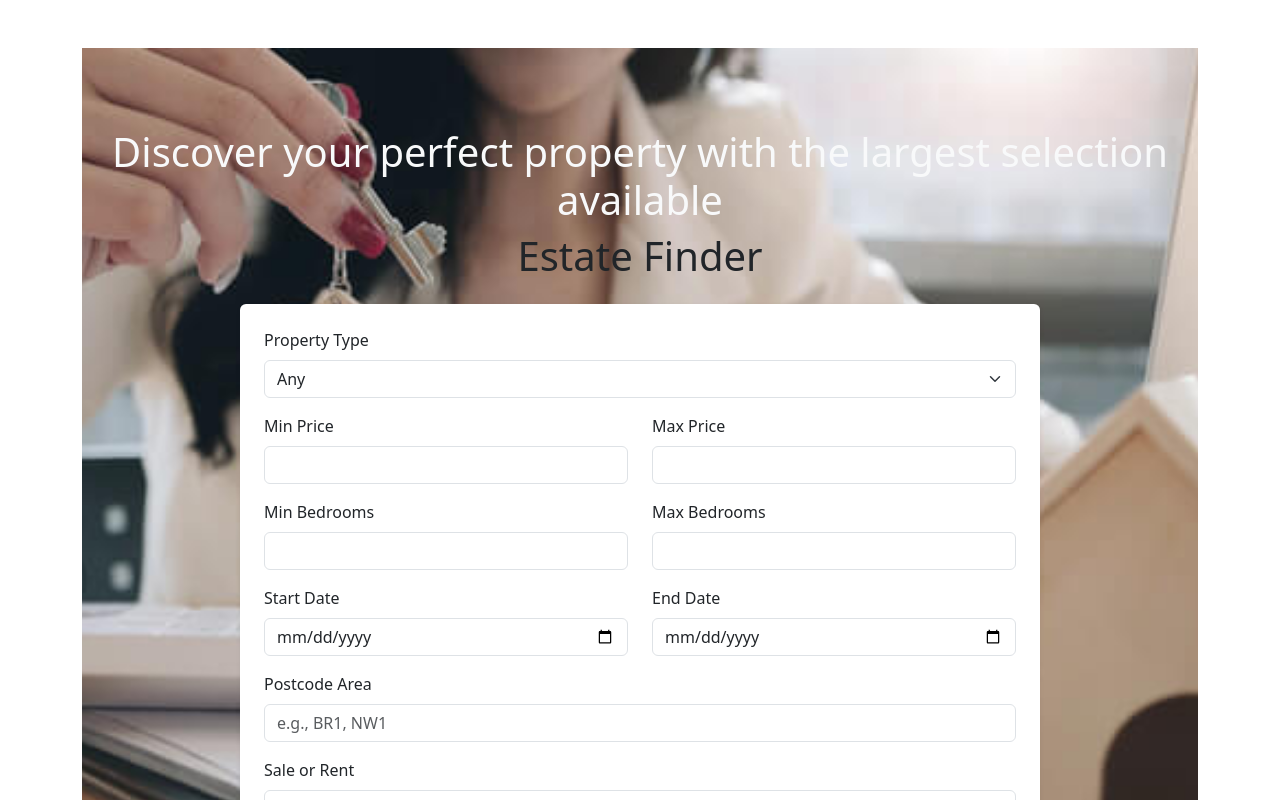
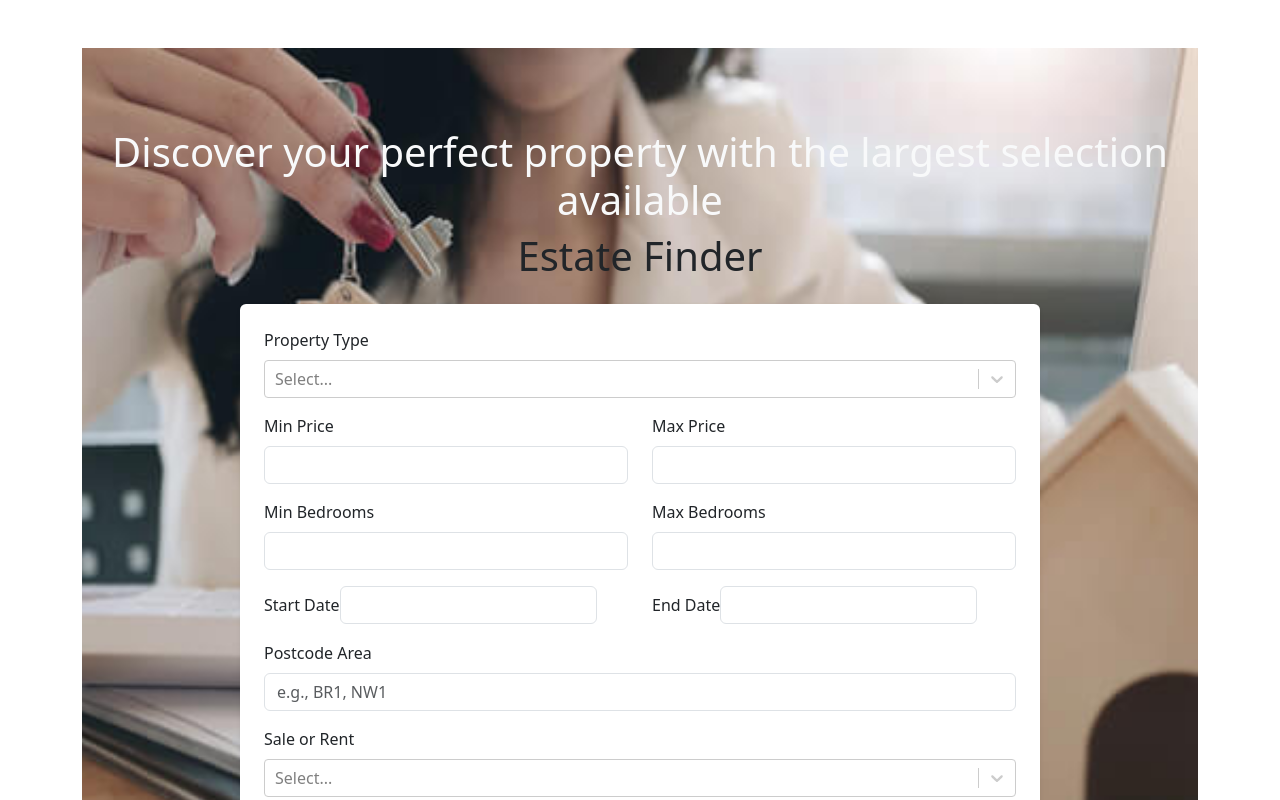
Before and after one commit to kavindya369/estate-agent-app, a React (Create React App) app: page / in a window 1280 px wide. Shown: the top 800 px of the page. Built offline with nearby package versions, Linux system fonts and the light colour scheme.

Commit message:
implement form search

```diff
--- a/package.json
+++ b/package.json
@@ -5,13 +5,16 @@
   "dependencies": {
     "bootstrap": "^5.3.3",
     "cra-template": "1.2.0",
+    "rc-slider": "^11.1.8",
     "react": "^19.0.0",
+    "react-datepicker": "^7.5.0",
     "react-dnd": "^16.0.1",
     "react-dnd-html5-backend": "^16.0.1",
     "react-dom": "^19.0.0",
     "react-image-gallery": "^1.3.0",
     "react-router-dom": "^7.1.1",
     "react-scripts": "5.0.1",
+    "react-select": "^5.9.0",
     "react-tabs": "^6.1.0",
     "web-vitals": "^4.2.4"
   },
--- a/src/components/PropertySearch.jsx
+++ b/src/components/PropertySearch.jsx
@@ -55,23 +55,41 @@ const PropertySearch = () => {
     e.preventDefault();
 
     const filtered = properties.filter((property) => {
-      // Filter conditions based on form data
-      const matchesPropertyType = formData.propertyType
-        ? property.type.toLowerCase() === formData.propertyType.toLowerCase()
-        : true;
+            // Filter conditions based on form data
+      const matchesPropertyType =
+        formData.propertyType && formData.propertyType.toLowerCase() !== "any"
+          ? property.type.toLowerCase() === formData.propertyType.toLowerCase()
+          : true;
+
       const matchesPrice =
         (formData.priceMin ? property.price >= parseFloat(formData.priceMin) : true) &&
         (formData.priceMax ? property.price <= parseFloat(formData.priceMax) : true);
+
       const matchesBedrooms =
         (formData.minBedrooms ? property.bedrooms >= parseInt(formData.minBedrooms) : true) &&
         (formData.maxBedrooms ? property.bedrooms <= parseInt(formData.maxBedrooms) : true);
+
       const matchesDate =
-        (formData.startDate ? new Date(`${property.added.year}-${property.added.month}-${property.added.day}`) >= new Date(formData.startDate) : true) &&
-        (formData.endDate ? new Date(`${property.added.year}-${property.added.month}-${property.added.day}`) <= new Date(formData.endDate) : true);
+        formData.startDate || formData.endDate
+          ? (formData.startDate
+              ? new Date(`${property.added.year}-${property.added.month}-${property.added.day}`) >=
+                new Date(formData.startDate)
+              : true) &&
+            (formData.endDate
+              ? new Date(`${property.added.year}-${property.added.month}-${property.added.day}`) <=
+                new Date(formData.endDate)
+              : true)
+          : true;
+
       const matchesPostcode =
-        formData.postcodeArea ? property.location.toLowerCase().startsWith(formData.postcodeArea.toLowerCase()) : true;
+        formData.postcodeArea
+          ? property.location.toLowerCase().startsWith(formData.postcodeArea.toLowerCase())
+          : true;
+
       const matchesSaleOrRent =
-        formData.saleOrRent ? property.tenure.toLowerCase() === formData.saleOrRent.toLowerCase() : true;
+        formData.saleOrRent
+          ? property.tenure.toLowerCase() === formData.saleOrRent.toLowerCase()
+          : true;
 
       return (
         matchesPropertyType &&
--- a/src/components/SearchForm.jsx
+++ b/src/components/SearchForm.jsx
@@ -1,6 +1,21 @@
 import React from 'react';
+import DatePicker from 'react-datepicker';
+import "react-datepicker/dist/react-datepicker.css";  // Import datepicker styles
+import Select from 'react-select';  // Import react-select
 
 const SearchForm = ({ formData, handleInputChange, handleSubmit }) => {
+  // Custom options for the select dropdowns
+  const propertyTypeOptions = [
+    { value: 'Any', label: 'Any' },
+    { value: 'House', label: 'House' },
+    { value: 'Flat', label: 'Flat' },
+  ];
+
+  const saleOrRentOptions = [
+    { value: 'Freehold', label: 'For Sale' },
+    { value: 'Leasehold', label: 'For Rent' },
+  ];
+
   return (
     <div className="search-container" style={{ backgroundImage: 'url(/images/img1.jpg)', backgroundSize: 'cover', backgroundPosition: 'center', padding: '80px 0' }}>
       <h1 className="text-center text-light">Discover your perfect property with the largest selection available</h1>
@@ -9,14 +24,16 @@ const SearchForm = ({ formData, handleInputChange, handleSubmit }) => {
       {/* Main form container */}
       <form onSubmit={handleSubmit} className="bg-white p-4 rounded shadow-sm" style={{ maxWidth: '800px', margin: '0 auto' }}>
 
-        {/* Property Type selection */}
+        {/* Property Type selection using React Select */}
         <div className="mb-3">
           <label htmlFor="propertyType" className="form-label">Property Type</label>
-          <select id="propertyType" name="propertyType" className="form-select" value={formData.propertyType} onChange={handleInputChange}>
-            <option value="">Any</option>
-            <option value="House">House</option>
-            <option value="Flat">Flat</option>
-          </select>
+          <Select
+            id="propertyType"
+            name="propertyType"
+            options={propertyTypeOptions}
+            value={propertyTypeOptions.find(option => option.value === formData.propertyType)}
+            onChange={selectedOption => handleInputChange({ target: { name: 'propertyType', value: selectedOption.value } })}
+          />
         </div>
 
         {/* Price Range selection (Min and Max price) */}
@@ -43,15 +60,29 @@ const SearchForm = ({ formData, handleInputChange, handleSubmit }) => {
           </div>
         </div>
 
-        {/* Date range selection (Start and End date) */}
+        {/* Date range selection (Start and End date) using React Datepicker */}
         <div className="row mb-3">
           <div className="col-12 col-md-6">
             <label htmlFor="startDate" className="form-label">Start Date</label>
-            <input type="date" id="startDate" name="startDate" className="form-control" value={formData.startDate} onChange={handleInputChange} />
+            <DatePicker
+              id="startDate"
+              name="startDate"
+              selected={formData.startDate ? new Date(formData.startDate) : null}
+              onChange={date => handleInputChange({ target: { name: 'startDate', value: date } })}
+              className="form-control"
+              dateFormat="yyyy-MM-dd"
+            />
           </div>
           <div className="col-12 col-md-6">
             <label htmlFor="endDate" className="form-label">End Date</label>
-            <input type="date" id="endDate" name="endDate" className="form-control" value={formData.endDate} onChange={handleInputChange} />
+            <DatePicker
+              id="endDate"
+              name="endDate"
+              selected={formData.endDate ? new Date(formData.endDate) : null}
+              onChange={date => handleInputChange({ target: { name: 'endDate', value: date } })}
+              className="form-control"
+              dateFormat="yyyy-MM-dd"
+            />
           </div>
         </div>
 
@@ -61,14 +92,16 @@ const SearchForm = ({ formData, handleInputChange, handleSubmit }) => {
           <input type="text" id="postcodeArea" name="postcodeArea" className="form-control" value={formData.postcodeArea} onChange={handleInputChange} placeholder="e.g., BR1, NW1" />
         </div>
 
-        {/* Sale or Rent selection */}
+        {/* Sale or Rent selection using React Select */}
         <div className="mb-3">
           <label htmlFor="saleOrRent" className="form-label">Sale or Rent</label>
-          <select id="saleOrRent" name="saleOrRent" className="form-select" value={formData.saleOrRent} onChange={handleInputChange}>
-            <option value="">Any</option>
-            <option value="Freehold">For Sale</option>
-            <option value="Leasehold">For Rent</option>
-          </select>
+          <Select
+            id="saleOrRent"
+            name="saleOrRent"
+            options={saleOrRentOptions}
+            value={saleOrRentOptions.find(option => option.value === formData.saleOrRent)}
+            onChange={selectedOption => handleInputChange({ target: { name: 'saleOrRent', value: selectedOption.value } })}
+          />
         </div>
 
         {/* Submit button to perform the search */}
```
Also changed, not shown: 1 other file (tests, documents, lock files or other folders).
